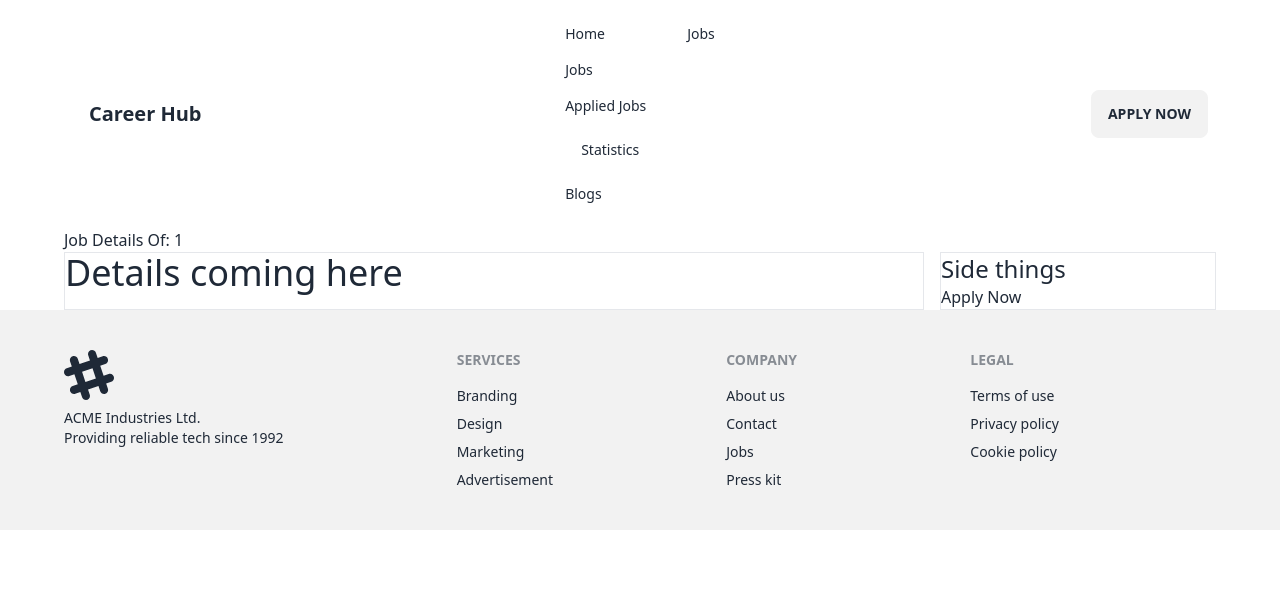
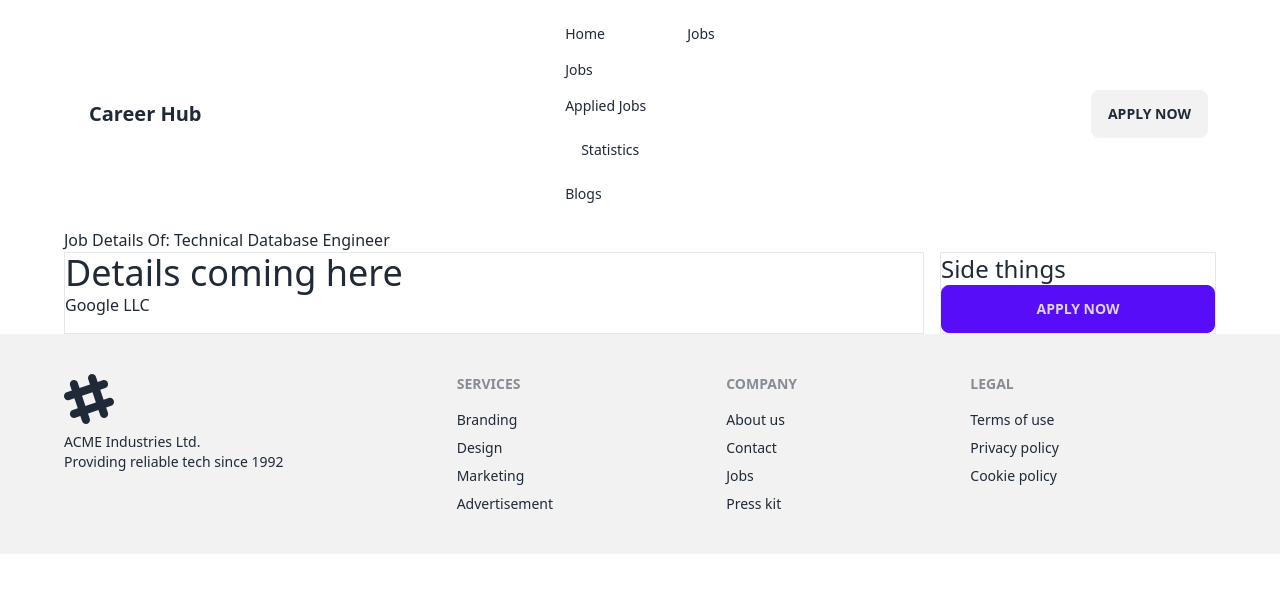
Before and after one commit to alalhosen/react-career-hub--d47, a React (Vite) app: page /job/1 in a window 1280 px wide. Shown: the top 592 px of the page. Built offline with nearby package versions, Linux system fonts and the light colour scheme.

Commit message:
add tailwind css in jobDetails component

```diff
--- a/src/components/JobDetails/JobDetails.jsx
+++ b/src/components/JobDetails/JobDetails.jsx
@@ -8,14 +8,15 @@ const JobDetails = () => {
   console.log(jobs);
   return (
     <div>
-      <h2>Job Details Of: {id}</h2>
+      <h2>Job Details Of: {job.job_title}</h2>
       <div className="grid gap-4 md:grid-cols-4">
         <div className="border md:col-span-3">
           <h2 className="text-4xl">Details coming here</h2>
+          <p>{job.company_name}</p>
         </div>
         <div className="border">
           <h2 className="text-2xl">Side things</h2>
-          <button>Apply Now</button>
+          <button className="btn btn-primary w-full">Apply Now</button>
         </div>
       </div>
     </div>
--- a/src/main.jsx
+++ b/src/main.jsx
@@ -26,7 +26,7 @@ const router = createBrowserRouter([
       {
         path: "/job/:id",
         element: <JobDetails></JobDetails>,
-        loader:()=>fetch('../jobs.json')
+        loader: () => fetch("../jobs.json"), // do not load all data. load only what you need
       },
     ],
   },
```
